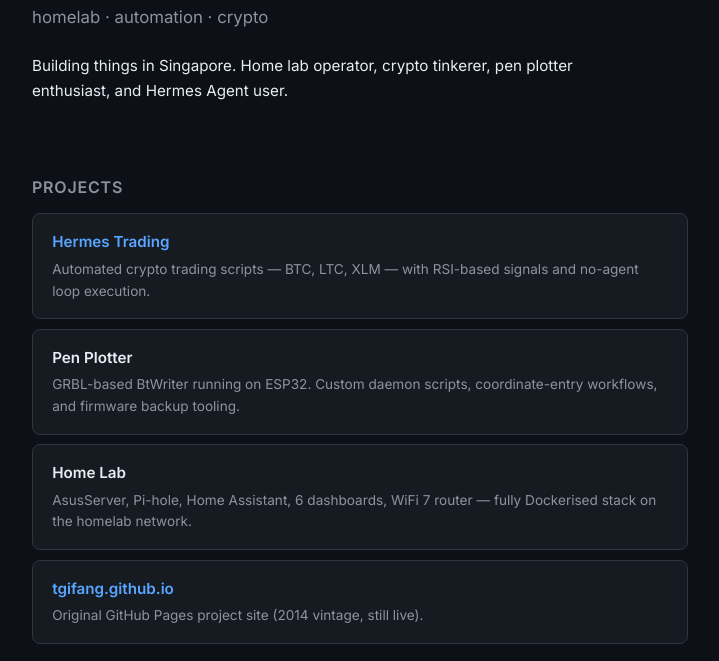
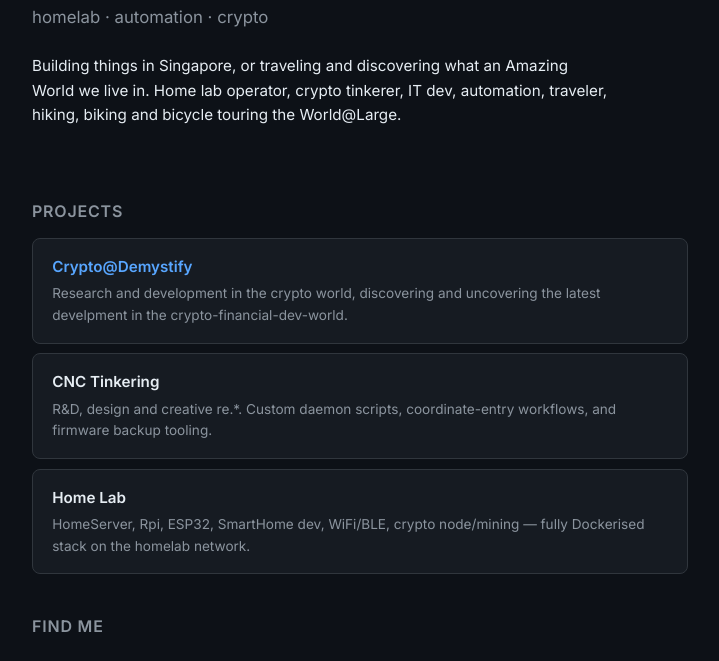
Before and after one commit to teesfang/teesfang.github.io, a plain HTML site: page index.html in a window 1280 px wide. Shown: the part 134-795 px from the top of the page, without its empty margins (280-999 px from the left). Drawn offline with Linux system fonts and the light colour scheme.

Commit message:
Update personal description and project details in index.html

```diff
--- a/index.html
+++ b/index.html
@@ -4,7 +4,7 @@
   <meta charset="utf-8">
   <meta name="viewport" content="width=device-width, initial-scale=1">
   <title>Tee S Fang</title>
-  <meta name="description" content="Tee S Fang — homelab, crypto, automation">
+  <meta name="description" content="Tee S Fang — homelab, crypto, IT, automation">
   <link rel="preconnect" href="https://fonts.googleapis.com">
   <link rel="preconnect" href="https://fonts.gstatic.com" crossorigin>
   <link href="https://fonts.googleapis.com/css2?family=Inter:wght@400;500;600;700&display=swap" rel="stylesheet">
@@ -74,8 +74,8 @@
       <h1>Tee S Fang</h1>
       <div class="subtitle">homelab &middot; automation &middot; crypto</div>
       <p class="bio">
-        Building things in Singapore. Home lab operator, crypto tinkerer,
-        pen plotter enthusiast, and Hermes Agent user.
+        Building things in Singapore, or traveling and discovering what an Amazing World we live in. Home lab operator, crypto tinkerer,
+        IT dev, automation, traveler, hiking, biking and bicycle touring the World@Large.
       </p>
     </header>
 
@@ -83,25 +83,19 @@
       <h2>Projects</h2>
 
       <div class="project">
-        <h3><a href="https://github.com/teesfang">Hermes Trading</a></h3>
-        <p>Automated crypto trading scripts — BTC, LTC, XLM — with RSI-based signals and no-agent loop execution.</p>
+        <h3><a href="https://github.com/teesfang">Crypto@Demystify </a></h3>
+        <p>Research and development in the crypto world, discovering and uncovering the latest develpment in the crypto-financial-dev-world.</p>
       </div>
 
       <div class="project">
-        <h3>Pen Plotter</h3>
-        <p>GRBL-based BtWriter running on ESP32. Custom daemon scripts, coordinate-entry workflows, and firmware backup tooling.</p>
+        <h3>CNC Tinkering</h3>
+        <p>R&D, design and creative re.*. Custom daemon scripts, coordinate-entry workflows, and firmware backup tooling.</p>
       </div>
 
       <div class="project">
         <h3>Home Lab</h3>
-        <p>AsusServer, Pi-hole, Home Assistant, 6 dashboards, WiFi 7 router — fully Dockerised stack on the homelab network.</p>
+        <p>HomeServer, Rpi, ESP32, SmartHome dev, WiFi/BLE, crypto node/mining — fully Dockerised stack on the homelab network.</p>
       </div>
-
-      <div class="project">
-        <h3><a href="https://github.com/teesfang/tgifang.github.io">tgifang.github.io</a></h3>
-        <p>Original GitHub Pages project site (2014 vintage, still live).</p>
-      </div>
-    </section>
 
     <section class="section">
       <h2>Find Me</h2>
@@ -112,7 +106,7 @@
   </div>
 
   <footer>
-    &copy; 2026 Tee S Fang
+    &copy; 2026@Tee S Fang
   </footer>
 </body>
 </html>
```
